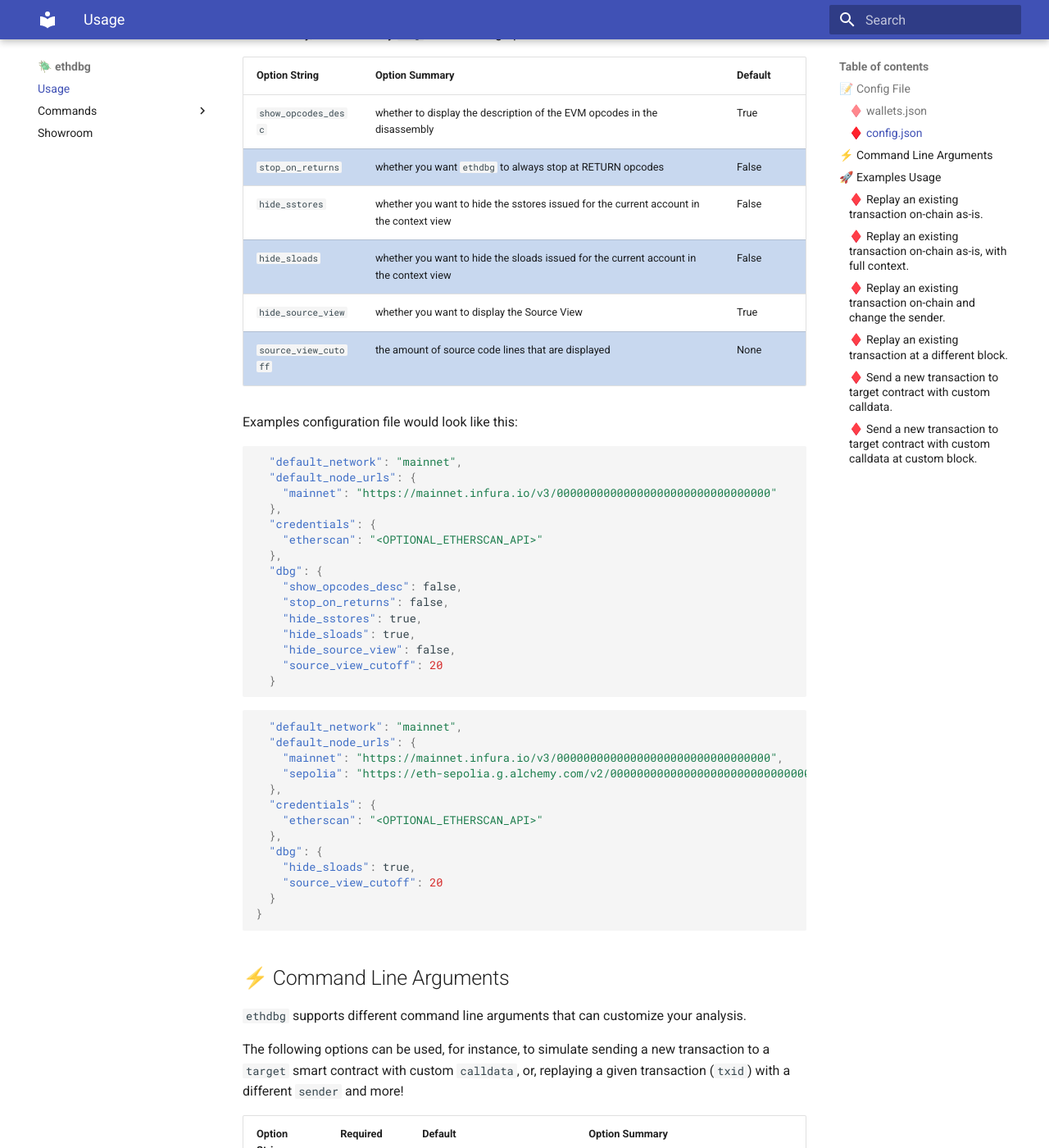
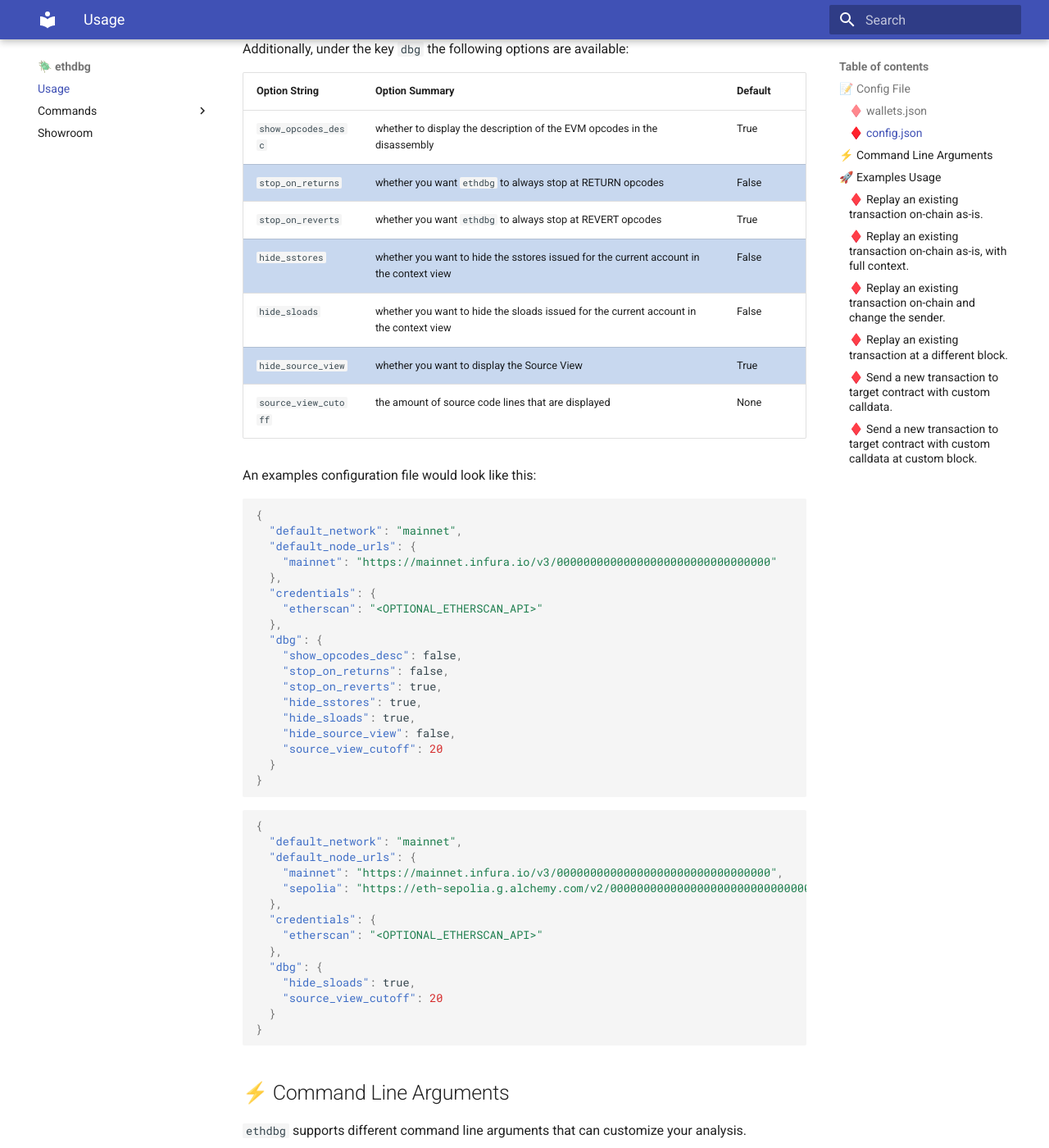
Before and after one commit to ethpwn/ethpwn, an MkDocs documentation site: the page built from docs/docs/ethdbg/usage.md, in a window 1280 px wide and 1400 px high, scrolled down 1758 px. Shown: the whole window at 82% size. Built offline with MkDocs 1.6.1 and Material for MkDocs 9.7.7, drawn with Linux system fonts in a browser that asks for light colours; some of the changed text lies outside the part shown.

Commit message:
doc fixes

````diff
--- a/docs/docs/ethdbg/usage.md
+++ b/docs/docs/ethdbg/usage.md
@@ -77,14 +78,16 @@
 |-------------------|----------|----------|
 |`show_opcodes_desc` | whether to display the description of the EVM opcodes in the disassembly | True |
 |`stop_on_returns` | whether you want `ethdbg` to always stop at RETURN opcodes | False |
+|`stop_on_reverts` | whether you want `ethdbg` to always stop at REVERT opcodes | True |
 |`hide_sstores` | whether you want to hide the sstores issued for the current account in the context view | False |
 |`hide_sloads` | whether you want to hide the sloads issued for the current account in the context view | False |
-|`hide_source_view` | whether you want to display the Source View | True
+|`hide_source_view` | whether you want to display the Source View | True |
 |`source_view_cutoff` | the amount of source code lines that are displayed | None |
 
-Examples configuration file would look like this:
+An examples configuration file would look like this:
 
 ```json
+{
   "default_network": "mainnet",
   "default_node_urls": {
     "mainnet": "https://mainnet.infura.io/v3/00000000000000000000000000000000"
@@ -95,14 +98,17 @@
   "dbg": {
     "show_opcodes_desc": false,
     "stop_on_returns": false,
+    "stop_on_reverts": true,
     "hide_sstores": true,
     "hide_sloads": true,
     "hide_source_view": false,
     "source_view_cutoff": 20
   }
+}
 ```
 
 ```json
+{
   "default_network": "mainnet",
   "default_node_urls": {
     "mainnet": "https://mainnet.infura.io/v3/00000000000000000000000000000000",
@@ -130,17 +136,17 @@
 }
 </style>
 
-| Option String | Required | Default| Option Summary |
-|---------------|----------|--------|----------------|
-| ['--txid'] | False | None | Instantiate ethdbg to replay an existing transaction. |
-| ['--full-context'] | False | False | Given a transaction `T` that you want to replay, whether or not you want to apply the transactions preceeding `T` in the block (i.e., the execution of some transactions might depend on the execution of the previous ones!). |
-| ['--sender'] | False | The original sender in the transaction (if `txid` is specified), otherwise, the sender in your wallet.json | whether you want to overwrite the address of the sender when replaying a transaction, or, creating a fresh one. |
-| ['--balance'] | False | balance of the original sender in the transaction (if `txid` is specified), otherwise, a placeholder value of 100000000 ETH. | Overwriting the balance of the sender you are using to debug the target transaction. |
-| ['--node-url'] | False | value in the ethdbg_config file, or, `127.0.0.1:8546`. | URL of the RPC node you want to use. |
-| ['--target'] | False | The original contract address (if `txid` is specified) | Target smart contract address when trying to send a new transaction. |
-| ['--block'] | False | The original block (if `txid` is specified), otherwise the `latest` block. | Block at which you want to simulate the new transaction (i.e., the transaction will be simulated at the beginning of the block). |
-| ['--calldata'] | False | The original calldata of the transaction (if `txid` is specified)  | Calldata you want to use for a new transaction |
-| ['--wallet'] | False | If no name is specified, `ethdbg` automatically generates an account for you | Name of the account you want to use as specified in the configuration file |
+| Option String      | Required | Default| Option Summary |
+|--------------------|----------|--------|----------------|
+| ['--txid']         | False    | None   | Instantiate ethdbg to replay an existing transaction. |
+| ['--full-context'] | False    | False  | Given a transaction `T` that you want to replay, whether or not you want to apply the transactions preceeding `T` in the block (i.e., the execution of some transactions might depend on the execution of the previous ones!). |
+| ['--sender']       | False    | The original sender in the transaction (if `txid` is specified), otherwise, the sender in your wallet.json | whether you want to overwrite the address of the sender when replaying a transaction, or, creating a fresh one. |
+| ['--balance']      | False    | balance of the original sender in the transaction (if `txid` is specified), otherwise, a placeholder value of 100000000 ETH. | Overwriting the balance of the sender you are using to debug the target transaction. |
+| ['--node-url']     | False    | value in the ethdbg_config file, or, `127.0.0.1:8546`. | URL of the RPC node you want to use. |
+| ['--target']       | False    | The original contract address (if `txid` is specified) | Target smart contract address when trying to send a new transaction. |
+| ['--block']        | False | The original block (if `txid` is specified), otherwise the `latest` block. | Block at which you want to simulate the new transaction (i.e., the transaction will be simulated at the beginning of the block). |
+| ['--calldata']     | False | The original calldata of the transaction (if `txid` is specified)  | Calldata you want to use for a new transaction |
+| ['--wallet']       | False | If no name is specified, `ethdbg` automatically generates an account for you | Name of the account you want to use as specified in the configuration file |
 
 
 | ❗️ Note                                                              |
````
Also changed, not shown: other parts of docs/docs/ethdbg/usage.md (+2 -1 lines).
